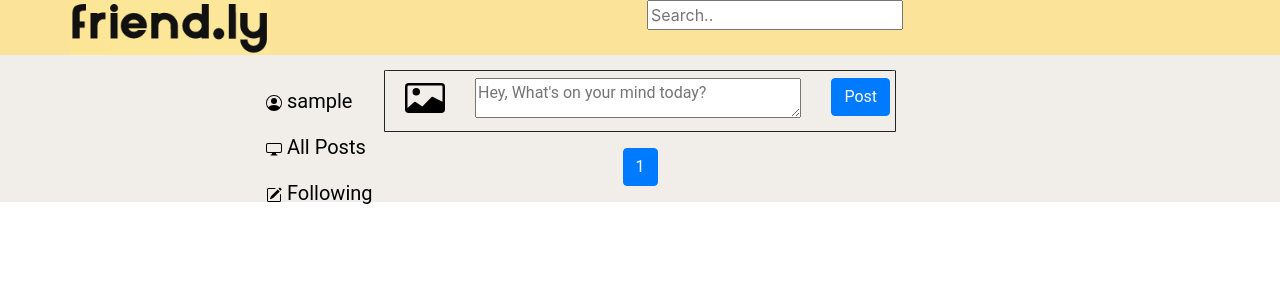
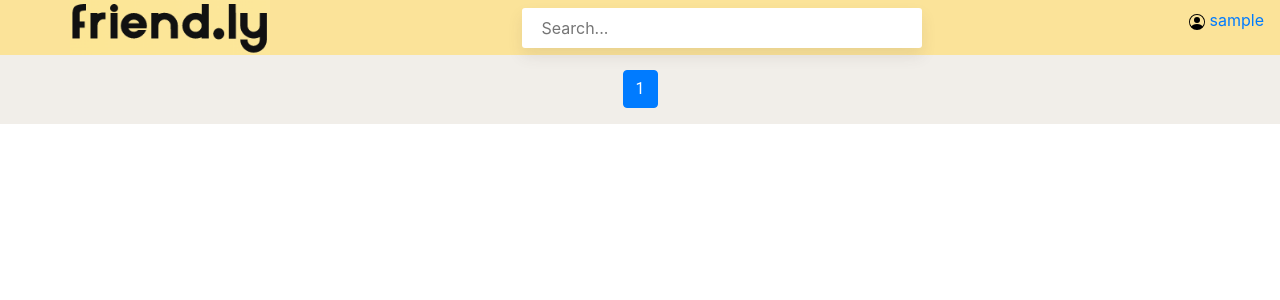
Before and after one commit to KevinKingslin/Network, a Django app: page / in a window 1280 px wide. Shown: the top 300 px of the page. Run offline with Django 3.2, Linux system fonts and the light colour scheme; the visitor is signed in with stand-in values (Sample User, id 1); data comes from the database, SQL or seed files in the repository; data that the repository does not hold is empty; some libraries are stand-ins or nearby versions.

Commit message:
Added searchbar css

```diff
--- a/network/static/network/styles.css
+++ b/network/static/network/styles.css
@@ -115,3 +115,38 @@ main img
 {
     max-width: 100%;
 }
+
+
+
+.field-container {
+    position: relative;
+    padding: 0;
+    margin: 0;
+    border: 0;
+    width: 330px;
+    height: 40px;
+}
+
+.field {
+    border: 0;
+    width: 400px;
+    height: 100%;
+    margin-top: 8px;
+    padding: 10px 20px;
+    background: white;
+    border-radius: 3px;
+    box-shadow: 0px 8px 15px rgba(75, 72, 72, 0.1);
+    transition: all 0.4s ease;
+}
+.field:focus {
+    outline: none;
+    box-shadow: 0px 9px 20px rgba(75, 72, 72, 0.3);
+}
+.field:focus + .icons-container .icon-close {
+    opacity: 1;
+    transform: translateX(0);
+}
+.field:focus + .icons-container .icon-search {
+    opacity: 0;
+    transform: translateX(200%);
+}
--- a/network/templates/network/index.html
+++ b/network/templates/network/index.html
@@ -39,7 +39,7 @@
         height: 40px;
     }
 </style>
-    <div class="sidenav">
+    <!-- <div class="sidenav">
         <ul class="nav nav-pills flex-column mb-auto">
             <li>
                 <a href="{% url 'profile' request.user.id %}" class="nav-link">
@@ -60,10 +60,10 @@
                 </a>
             </li>
         </ul>
-    </div>
+    </div> -->
     <div style="display: flex;justify-content: center; align-items: center;">
         <div>
-            <div class="newPostFormContainer">
+            <!-- <div class="newPostFormContainer">
                 <form method="POST" action="{% url 'createPost' %}" enctype="multipart/form-data" style="display: flex; padding-top: 2px;">
                     {% csrf_token %}
                     <label for="newPostFormImage" class="newPost">
@@ -79,7 +79,7 @@
                         <button class="btn btn-primary" type="submit">Post</button>
                     </div>
                 </form>
-            </div>
+            </div> -->
 
             <!--Post Template -->
         {% if postCount != 0 %}
@@ -90,7 +90,7 @@
                     <div class="d-flex justify-content-between">
                         <div class="d-flex mb-3">
                             <div class="mr-2">
-                                <a href="#!" class="text-dark"><img src="img/user1.jpg" alt="User" class="author-img"></a>
+                                <a href="#!" class="text-dark"><img src="media/images/user1.jpg" alt="User" class="author-img"></a>
                             </div>
                             <div>
                                 <h5 class="mb-0"><a href="{% url 'profile' post.creator.id %}" class="text-dark">{{ post.creator }}</a></h5>
@@ -129,6 +129,7 @@
                             </div>
                             <!-- <a href="#!" class="text-dark"><span>Share</span></a> -->
                         </div>
+
                         <p class="mb-0">Liked by <a href="#!" class="text-muted font-weight-bold">John doe</a> & <a href="#!" class="text-muted font-weight-bold">25 others</a></p>
                     </div>
                     <hr>
--- a/network/templates/network/layout.html
+++ b/network/templates/network/layout.html
@@ -4,6 +4,7 @@
 <html lang="en">
   <head>
     <meta charset="utf-8">
+    <meta name="viewport" content="width=device-width, initial-scale=1.0">
     <title>Network</title>
 
     <!-- Bootstrap -->
@@ -23,14 +24,26 @@
   </head>
   <body>
     <div style="text-align:left">
-      <div>
-        <nav class="navbar-light fixed-top" style="text-align:center;width:100vw;z-index:0; background-color: #fbe399;">
-            <a href="{% url 'index' %}" style="text-decoration:none;color:black; float: left; margin-left: 70px;">
-              <img id="logo" src="{% static 'network/logo.png' %}" style="width: 200px;">
-            </a>
-            <input type="text" placeholder="Search..">
-        </nav>
-      </div>
+      <nav class="navbar-light fixed-top" style="text-align:center;width:100vw;z-index:2; background-color: #fbe399;">
+          <a href="{% url 'index' %}" style="text-decoration:none;color:black; float: left; margin-left: 70px;">
+            <img id="logo" src="{% static 'network/logo.png' %}" style="width: 200px;">
+          </a>
+          <!-- <fieldset class="field-container"> -->
+            <input type="text" placeholder="Search..." class="field" />
+            <!-- <div class="icons-container">
+              <div class="icon-search"></div>
+              <div class="icon-close">
+                <div class="x-up"></div>
+                <div class="x-down"></div>
+              </div>
+            </div>
+          </fieldset> -->
+
+            <a href="{% url 'profile' request.user.id %}" class="nav-link" style="float: right">
+              <img src="static/network/svg/person-circle.svg">
+              {{ request.user.username }}
+          </a>
+      </nav>
 
       <div class="body">
           {% block body %}
```
